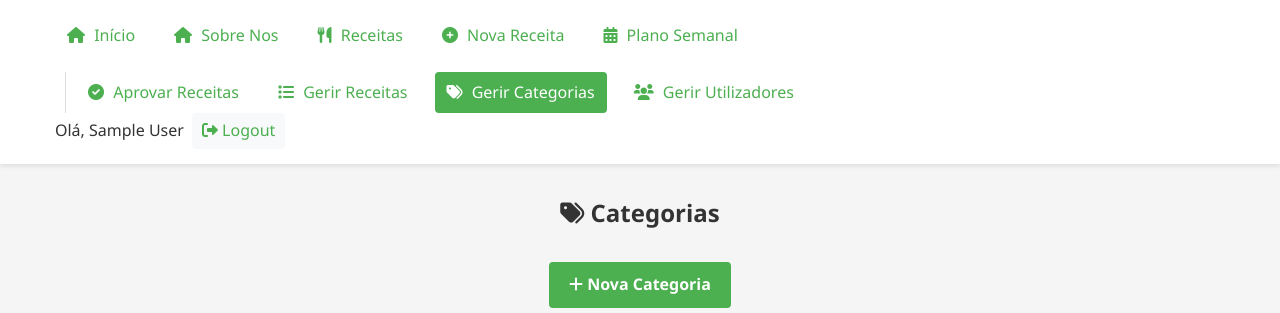
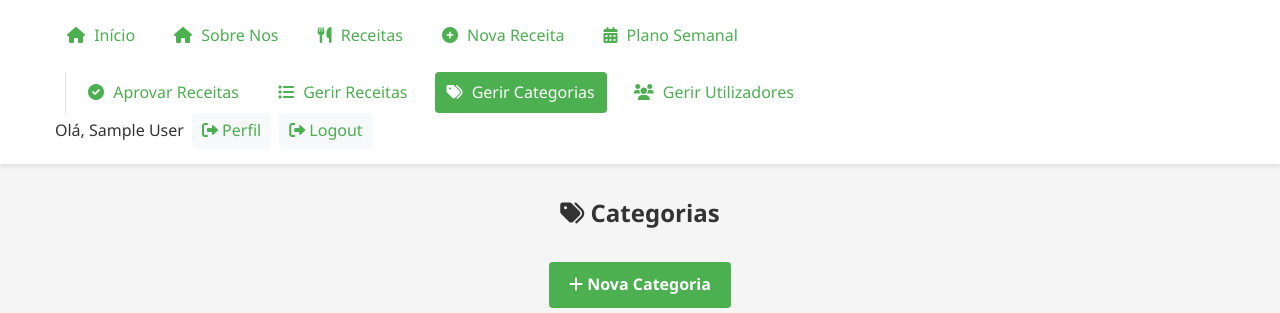
Before and after one commit to luniballony/Meal-Planner, a Flask app: page /admin/categorias in a window 1280 px wide. Shown: the top 313 px of the page. Run offline with Flask 3, Linux system fonts and the light colour scheme; the visitor is signed in with stand-in values (Sample User, id 1); data that the repository does not hold is empty.

Commit message:
botão perfil adicionado (correção erro gerado no último upload)
problemas:
- perfil com class="logout-btn"
- quando na página de perfil, botão 'inicio' fica a verde
- quando na página de inicio, botão não fica verde
- página 'sobre nós' não está com css correto

```diff
--- a/app/templates/base.html
+++ b/app/templates/base.html
@@ -33,6 +33,7 @@
             </a>
 
             {% if session.get('user_id') %}
+
             <a
               href="{{ url_for('recipes.listar') }}"
               class="nav-item {% if request.endpoint == 'recipes.listar' %}active{% endif %}"
@@ -91,6 +92,11 @@
             {% if session.get('user_id') %}
             <div class="user-greeting">
               <span>Olá, {{ session.get('user_nome') }}</span>
+
+              <a href="{{ url_for('main.home') }}" class="logout-btn">
+                <i class="fas fa-sign-out-alt"></i> Perfil
+              </a>
+
               <a href="{{ url_for('auth.logout') }}" class="logout-btn">
                 <i class="fas fa-sign-out-alt"></i> Logout
               </a>
```
